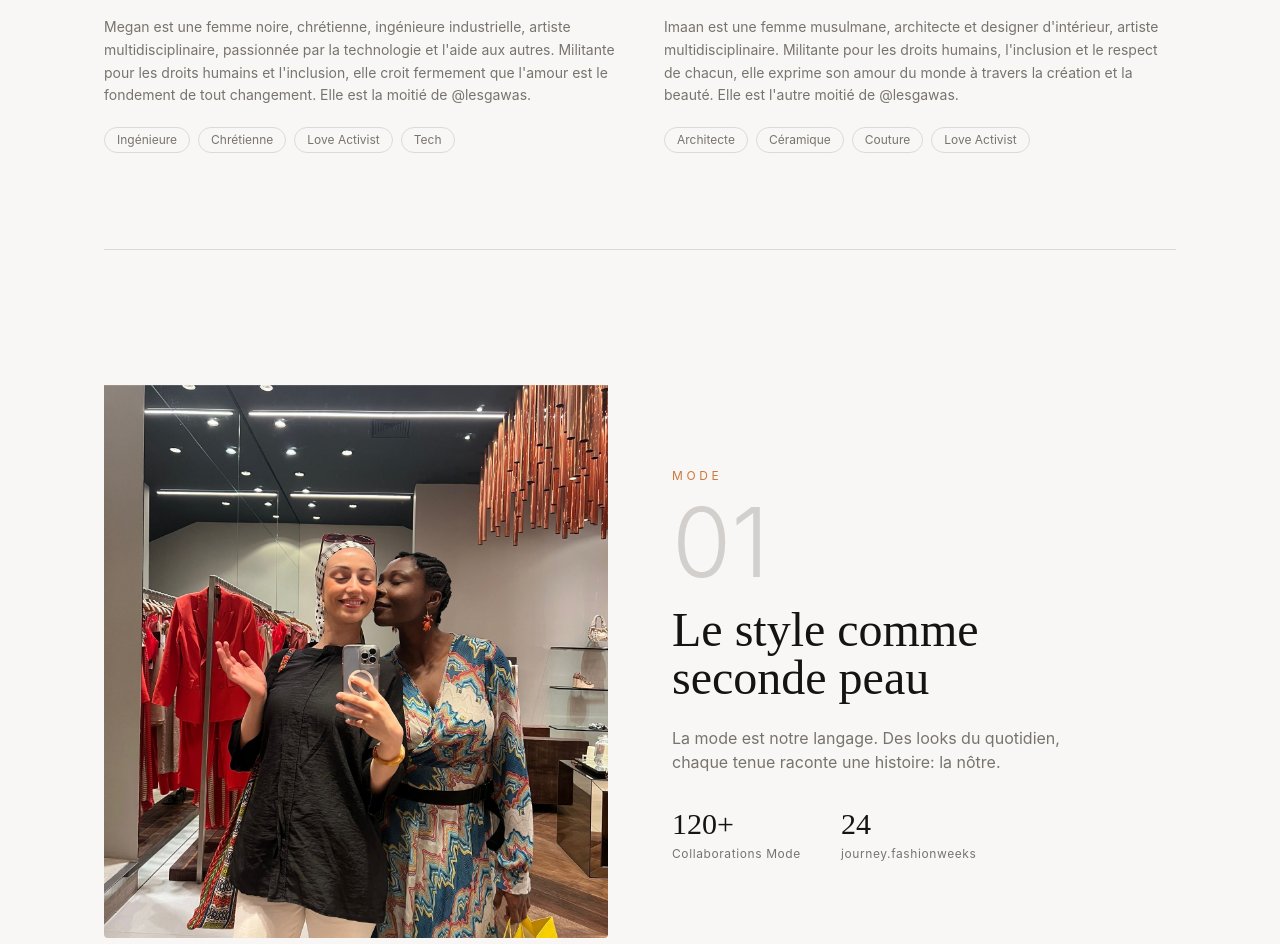
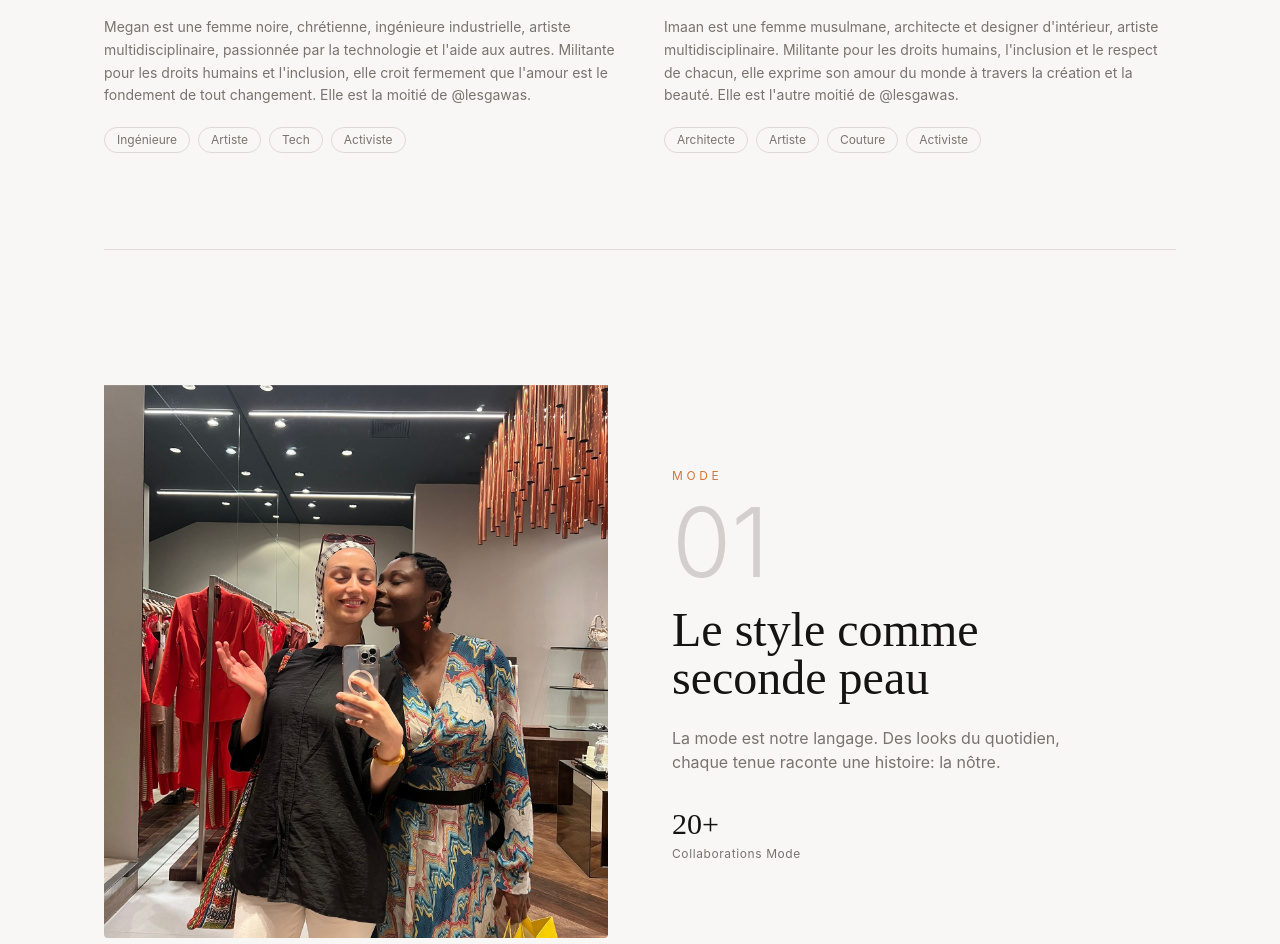
Before and after one commit to megtaho/influencers, a React (Vite) app: page /journey in a window 1280 px wide. Shown: the part 1488-2432 px from the top of the page. Built offline with nearby package versions, Linux system fonts and the light colour scheme; no server answers.

Commit message:
correction chiffres

```diff
--- a/src/pages/Journey.jsx
+++ b/src/pages/Journey.jsx
@@ -23,19 +23,19 @@ export default function Journey() {
       number: '01', tag: t(lang, 'journey.fashion.tag'),
       title: t(lang, 'journey.fashion.title'), desc: t(lang, 'journey.fashion.desc'),
       image: FASHION_IMG, alt: 'Fashion',
-      stats: [{ label: t(lang, 'journey.collab'), value: '120+' }, { label: t(lang, 'journey.fashionweeks'), value: '24' }],
+      stats: [{ label: t(lang, 'journey.collab'), value: '20+' }],
     },
     {
       number: '02', tag: t(lang, 'journey.travel.tag'),
       title: t(lang, 'journey.travel.title'), desc: t(lang, 'journey.travel.desc'),
       image: TRAVEL_IMG, alt: 'Travel',
-      stats: [{ label: t(lang, 'journey.countries'), value: '47' }, { label: t(lang, 'journey.partners'), value: '85+' }],
+      stats: [{ label: t(lang, 'journey.countries'), value: '10' }, { label: t(lang, 'journey.partners'), value: '15+' }],
     },
     {
       number: '03', tag: t(lang, 'journey.lifestyle.tag'),
       title: t(lang, 'journey.lifestyle.title'), desc: t(lang, 'journey.lifestyle.desc'),
       image: LIFESTYLE_IMG, alt: 'Lifestyle',
-      stats: [{ label: t(lang, 'journey.brands'), value: '60+' }, { label: t(lang, 'journey.content'), value: '2,400+' }],
+      stats: [{ label: t(lang, 'journey.brands'), value: '30+' }, { label: t(lang, 'journey.content'), value: '70+' }],
     },
   ];
 
@@ -64,7 +64,7 @@ export default function Journey() {
             role={t(lang, 'journey.megan.role')}
             bio={t(lang, 'journey.megan.bio')}
             image={MEGAN_IMG}
-            tags={lang === 'fr' ? ['Ingénieure', 'Chrétienne', 'Love Activist', 'Tech'] : ['Engineer', 'Christian', 'Love Activist', 'Tech']}
+            tags={lang === 'fr' ? ['Ingénieure', 'Artiste', 'Tech', 'Activiste'] : ['Engineer', 'Artist', 'Tech', 'Love Activist']}
             delay={0}
           />
           <MemberCard
@@ -72,7 +72,7 @@ export default function Journey() {
             role={t(lang, 'journey.imaan.role')}
             bio={t(lang, 'journey.imaan.bio')}
             image={IMAAN_IMG}
-            tags={lang === 'fr' ? ['Architecte', 'Céramique', 'Couture', 'Love Activist'] : ['Architect', 'Ceramics', 'Sewing', 'Love Activist']}
+            tags={lang === 'fr' ? ['Architecte', 'Artiste', 'Couture', 'Activiste'] : ['Architect', 'Artist', 'Sewing', 'Love Activist']}
             delay={0.15}
           />
         </div>
```
Also changed, not shown: src/lib/translations.js.
